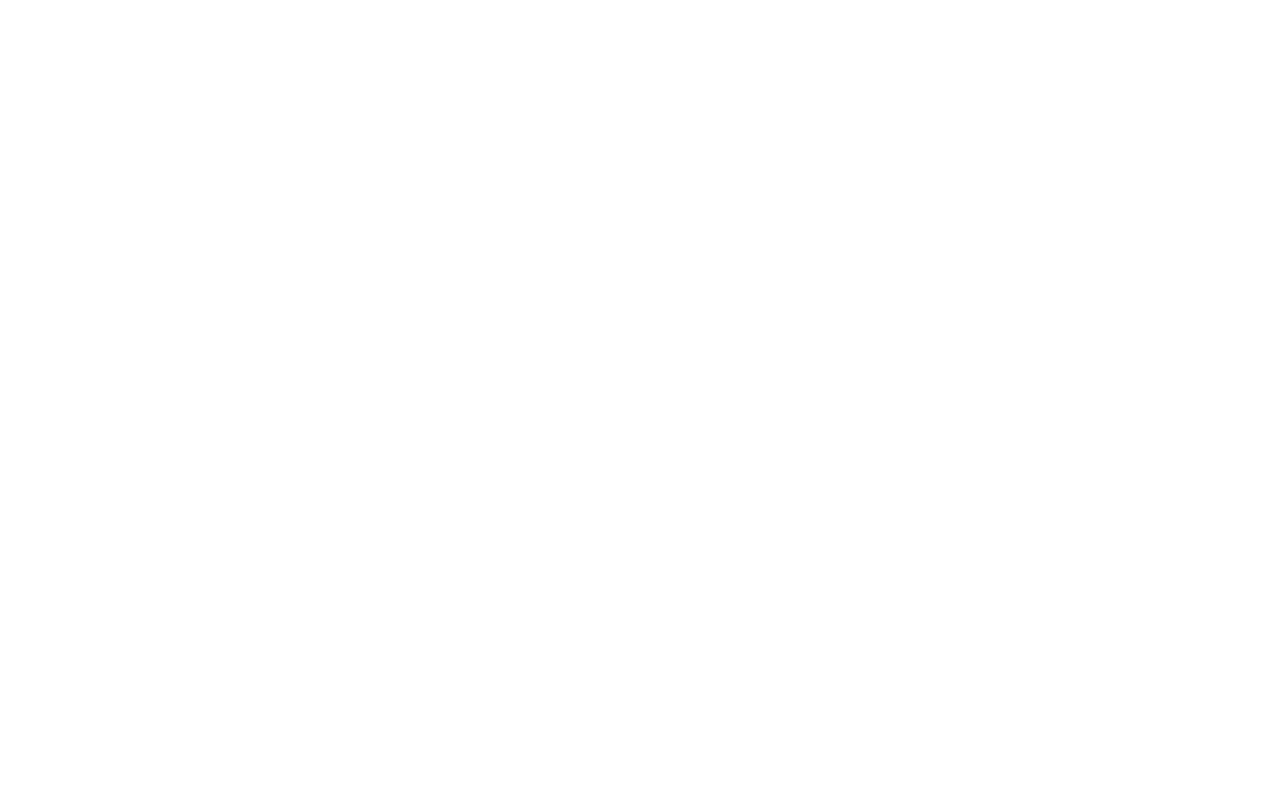
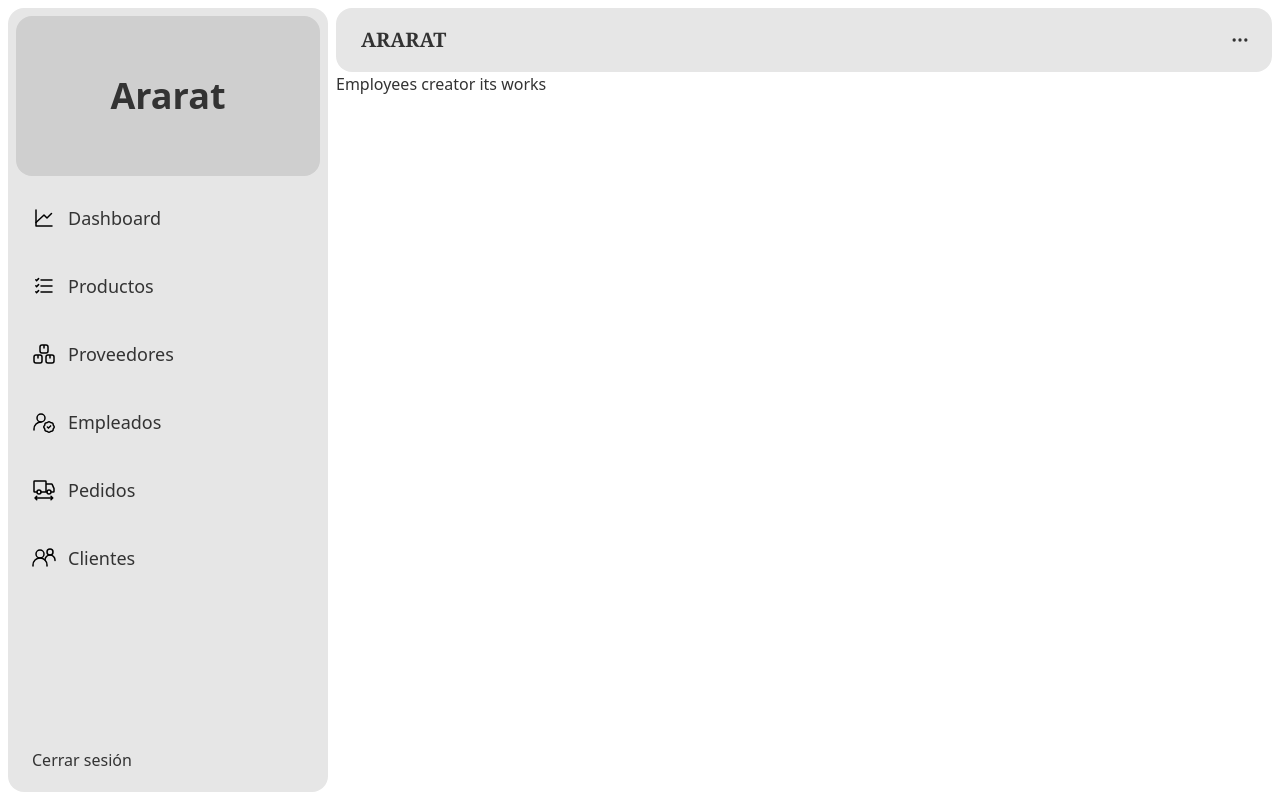
Before and after one commit to ErikCiau/ararat-system-inventory-app, an Angular app: page /employees/creator in a window 1280 px wide. Before the commit this address led to /. Built offline with nearby package versions, Linux system fonts and the light colour scheme.

Commit message:
Employee creator page initialized

```diff
--- /dev/null
+++ b/src/app/pages/employee-creator/employees-creator.component.html
@@ -0,0 +1 @@
+<p>Employees creator its works</p>
--- /dev/null
+++ b/src/app/pages/employee-creator/employees-creator.component.ts
@@ -0,0 +1,6 @@
+import { Component } from "@angular/core";
+
+@Component({
+  templateUrl: './employees-creator.component.html'
+})
+export class EmployeeCreatorComponent { }
--- a/src/app/pages/pages-rounting.module.ts
+++ b/src/app/pages/pages-rounting.module.ts
@@ -50,7 +50,13 @@
         loadChildren: () => import('./employees/employees-rounting.module').then(
           (m) => m.EmployeesRountingModule
         )
-      }
+      },
+      {
+        path: 'employees/creator',
+        loadChildren: () => import('./employee-creator/employees-creator-routing.module').then(
+          (m) => m.EmployeeCreatorRountingModule
+        ),
+      },
     ]),
   ],
   declarations: [],
--- a/src/app/pages/pages.module.ts
+++ b/src/app/pages/pages.module.ts
@@ -18,6 +18,7 @@
 import { SupplierCreatorComponent } from './supplier-creator/supplier-creator.component';
 import { SupplierDialogEditorComponent } from './suppliers/internal/supplier-dialog-editor.component';
 import { EmployeesComponent } from './employees/employees.component';
+import { EmployeeCreatorComponent } from './employee-creator/employees-creator.component';
 
 const routes: Routes = [
   {
@@ -41,6 +42,7 @@
     SupplierCreatorComponent,
     SupplierDialogEditorComponent,
     EmployeesComponent,
+    EmployeeCreatorComponent,
   ],
   imports: [
     RouterModule.forChild(routes),
```
Also changed, not shown: src/app/pages/employee-creator/employees-creator-routing.module.ts (added, +15 -0 lines).
